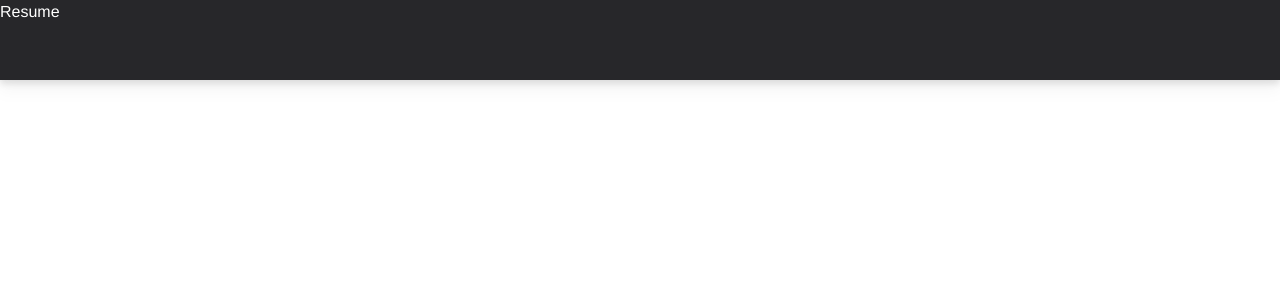
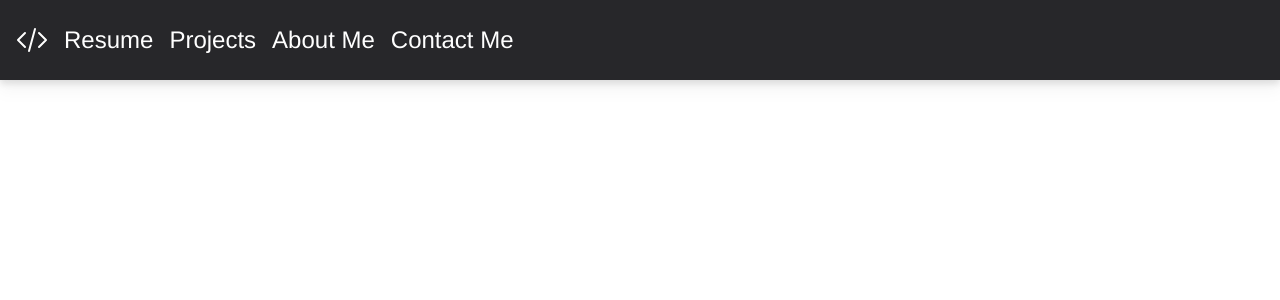
Before and after one commit to JordanRoberts-1/portfolio-website, a React (Create React App) app: page / in a window 1280 px wide. Shown: the top 300 px of the page. Built offline with nearby package versions, Linux system fonts and the light colour scheme.

Commit message:
Added Navbar Buttons and basic styling

```diff
--- /dev/null
+++ b/src/components/Navbar-Button.jsx
@@ -0,0 +1,8 @@
+import React from "react";
+export function NavbarButton(props) {
+  return (
+    <h1 className="text-white text-2xl hover:underline hover:underline-offset-4 cursor-pointer">
+      {props.title}
+    </h1>
+  );
+}
--- a/src/components/Navbar.jsx
+++ b/src/components/Navbar.jsx
@@ -1,11 +1,16 @@
+import { NavbarButton } from "./Navbar-Button";
 import React from "react";
 
-import { Bars3Icon } from "@heroicons/react/24/outline";
+import { CodeBracketIcon } from "@heroicons/react/24/outline";
 
 const Navbar = () => {
   return (
-    <div className="w-screen h-[80px] bg-zinc-800 fixed drop-shadow-lg">
-      <h1 className="text-white">Resume</h1>
+    <div className="w-screen h-20 flex items-center bg-zinc-800 drop-shadow-lg space-x-4 p-4">
+      <CodeBracketIcon className=" stroke-white h-8" />
+      <NavbarButton title="Resume" />
+      <NavbarButton title="Projects" />
+      <NavbarButton title="About Me" />
+      <NavbarButton title="Contact Me" />
     </div>
   );
 };
```
